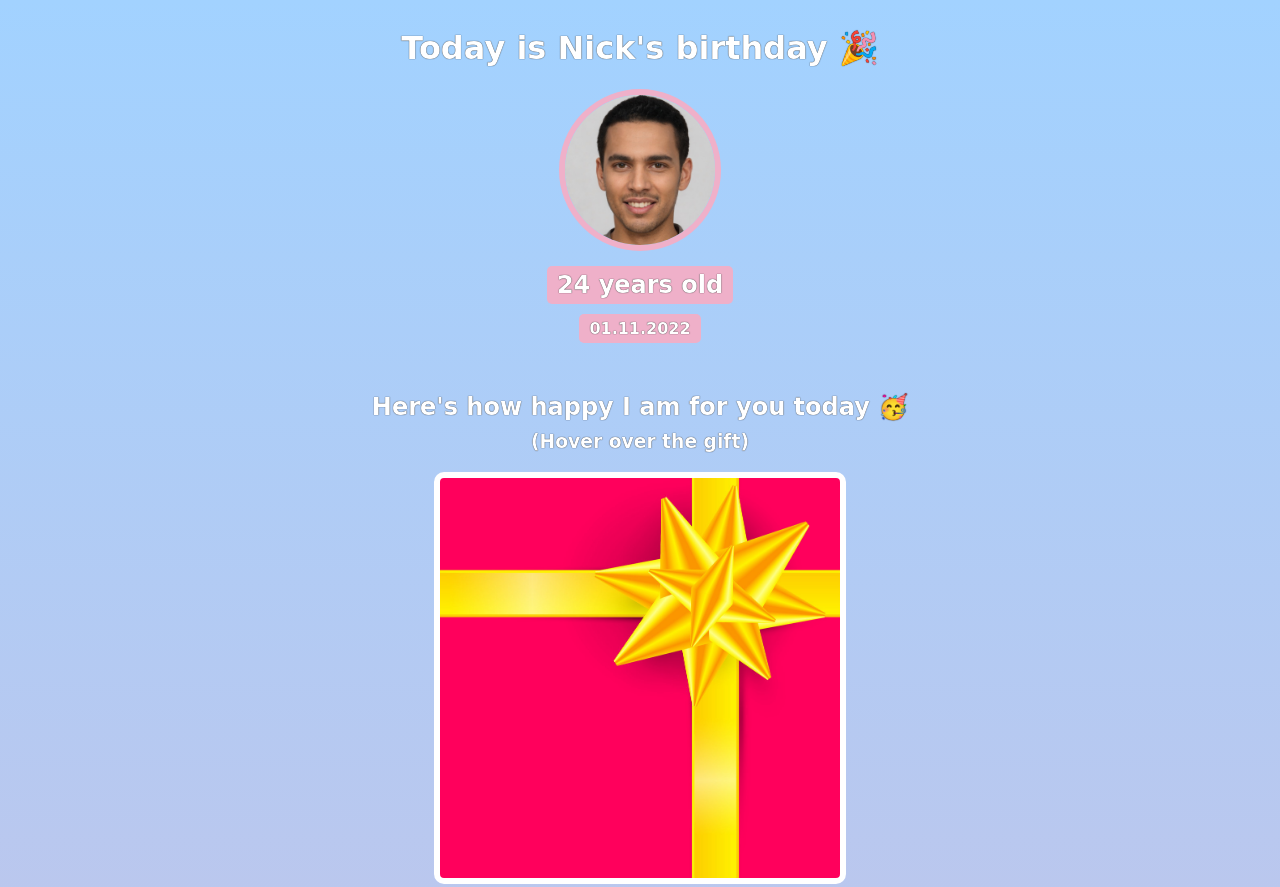
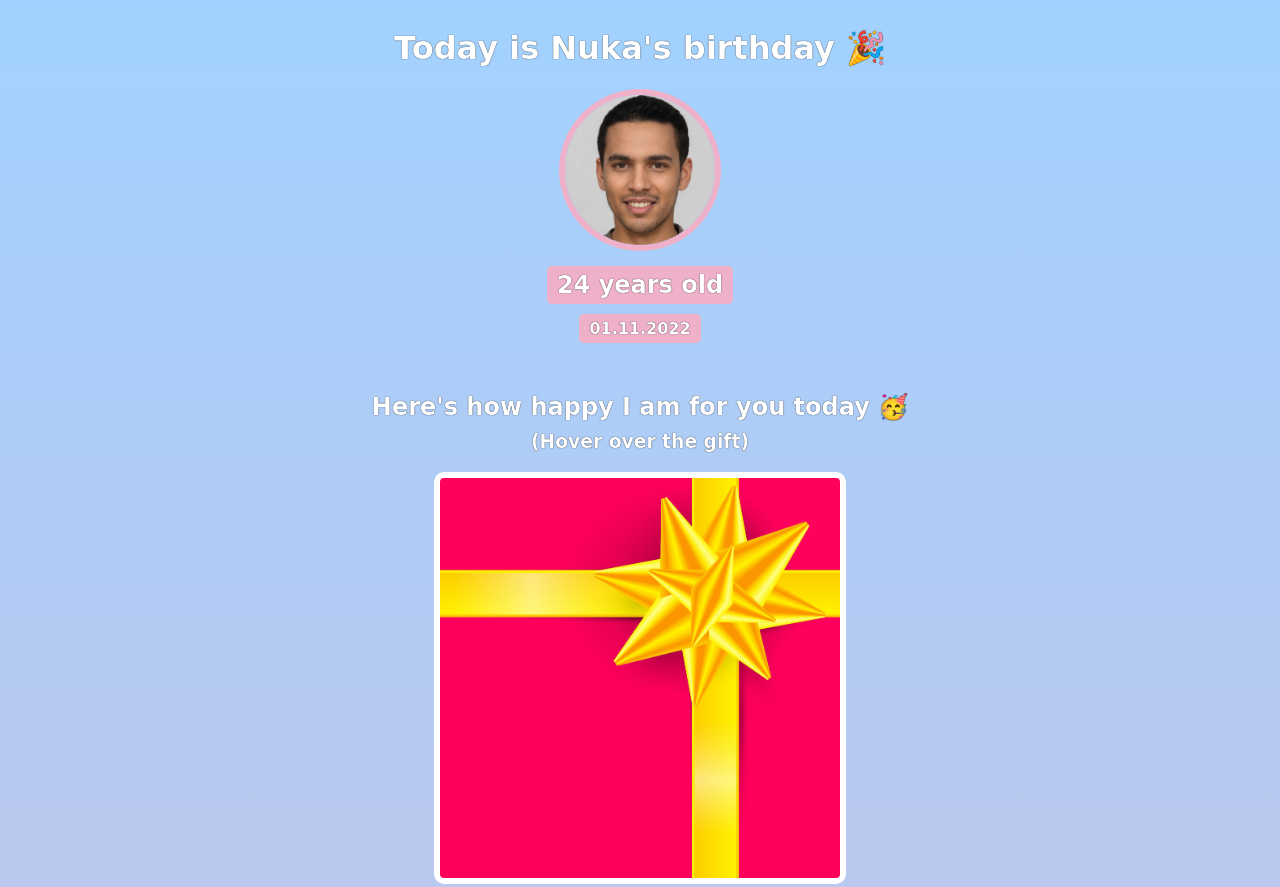
Before and after one commit to wisdomugo/birthday-gift-site, a website built with Vite: page index.html in a window 1280 px wide. Shown: the top 887 px of the page. Built offline with nearby package versions, Linux system fonts and the light colour scheme; a web font is replaced by a local one.

Commit message:
Changed celebrant name to Nukas

```diff
--- a/index.html
+++ b/index.html
@@ -7,7 +7,7 @@
     </head>
     <body>
         <div id="header">
-            <h1>Today is Nick's birthday 🎉</h1>
+            <h1>Today is Nuka's birthday 🎉</h1>
             <img id="bff-img" src="images/nick.jpg">
             <h2 id="bday-age">24 years old</h2>
             <h4 id="bday-date">01.11.2022</h4>
```
